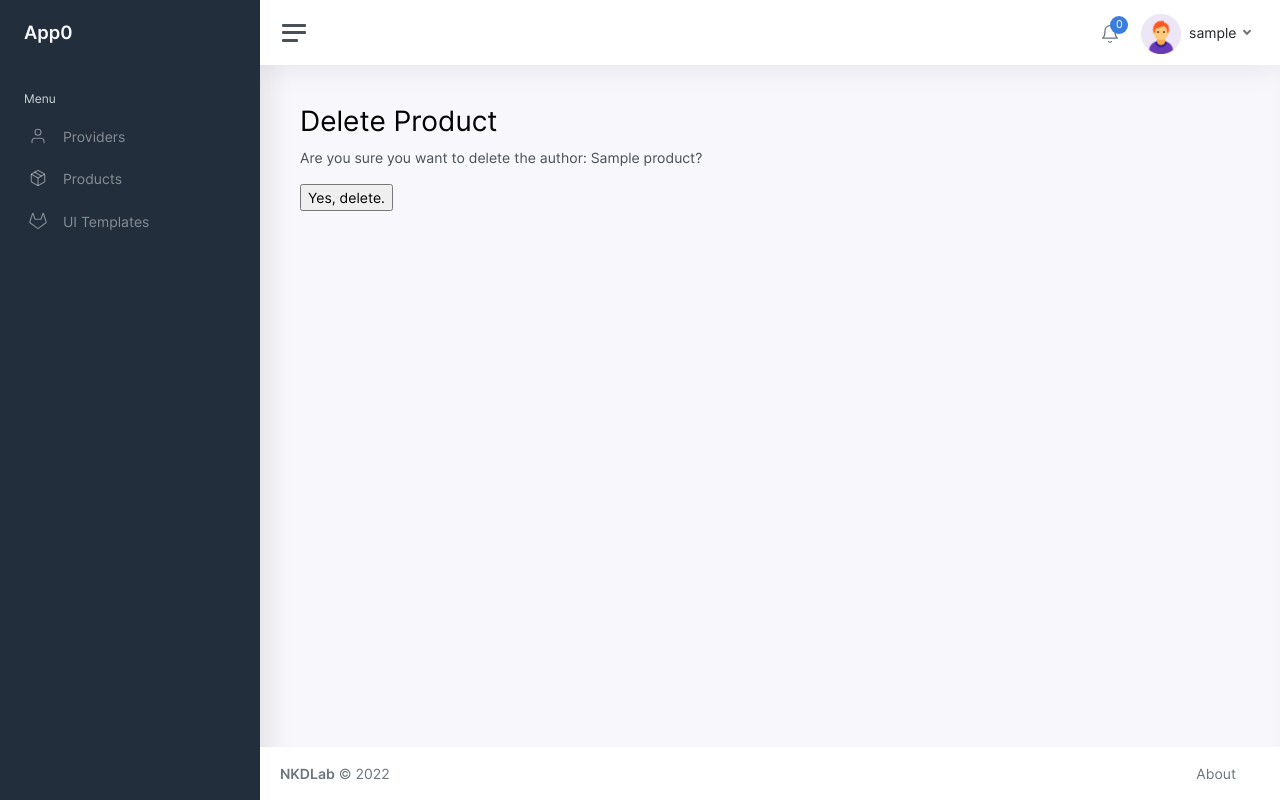
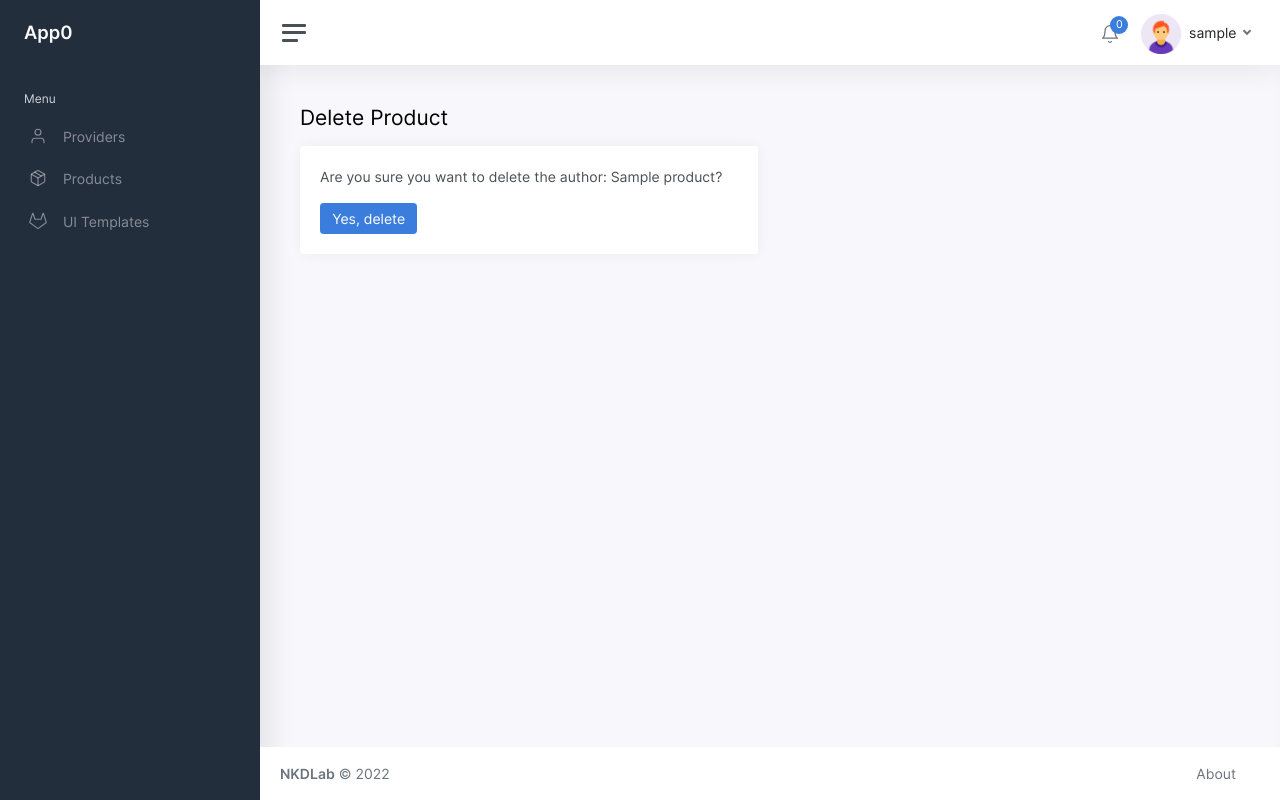
Before and after one commit to fhernand23/poc-django-app, a Django app: page /products/product/1/delete/ in a window 1280 px wide. Run offline with Django 4.2, Linux system fonts and the light colour scheme; a user stored in the database is signed in; tables that the repository leaves empty hold one stand-in row (values such as "Sample post"); some libraries are stand-ins or nearby versions.

Commit message:
ui fixes

```diff
--- a/templates/products/product_confirm_delete.html
+++ b/templates/products/product_confirm_delete.html
@@ -2,13 +2,22 @@
 
 {% block content %}
 
-<h1>Delete Product</h1>
+<div class="container-fluid p-0">
+  <h1 class="h3 mb-3">Delete Product</h1>
 
-<p>Are you sure you want to delete the author: {{ product.name }}?</p>
-
-<form action="" method="POST">
-  {% csrf_token %}
-  <input type="submit" action="" value="Yes, delete.">
-</form>
+  <div class="row">
+    <div class="col-6">
+      <div class="card">
+        <div class="card-body">
+          <p>Are you sure you want to delete the author: {{ product.name }}?</p>
+          <form action="" method="POST">
+            {% csrf_token %}
+            <button type="submit" class="btn btn-primary">Yes, delete</button>
+          </form>
+        </div>
+      </div>
+    </div>
+  </div>
+</div>
 
 {% endblock %}
```
Also changed, not shown: templates/products/product_form.html (+11 -2 lines), templates/products/provider_confirm_delete.html (+16 -6 lines), templates/products/provider_form.html (+11 -2 lines).
